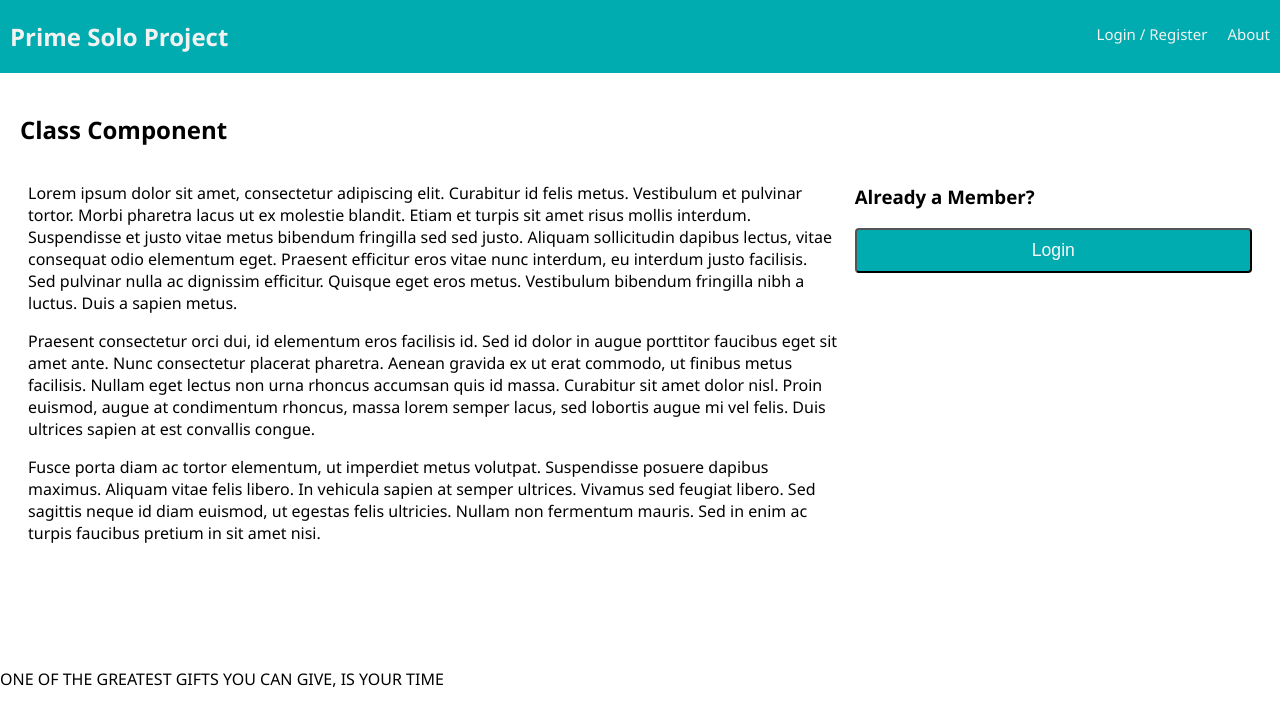
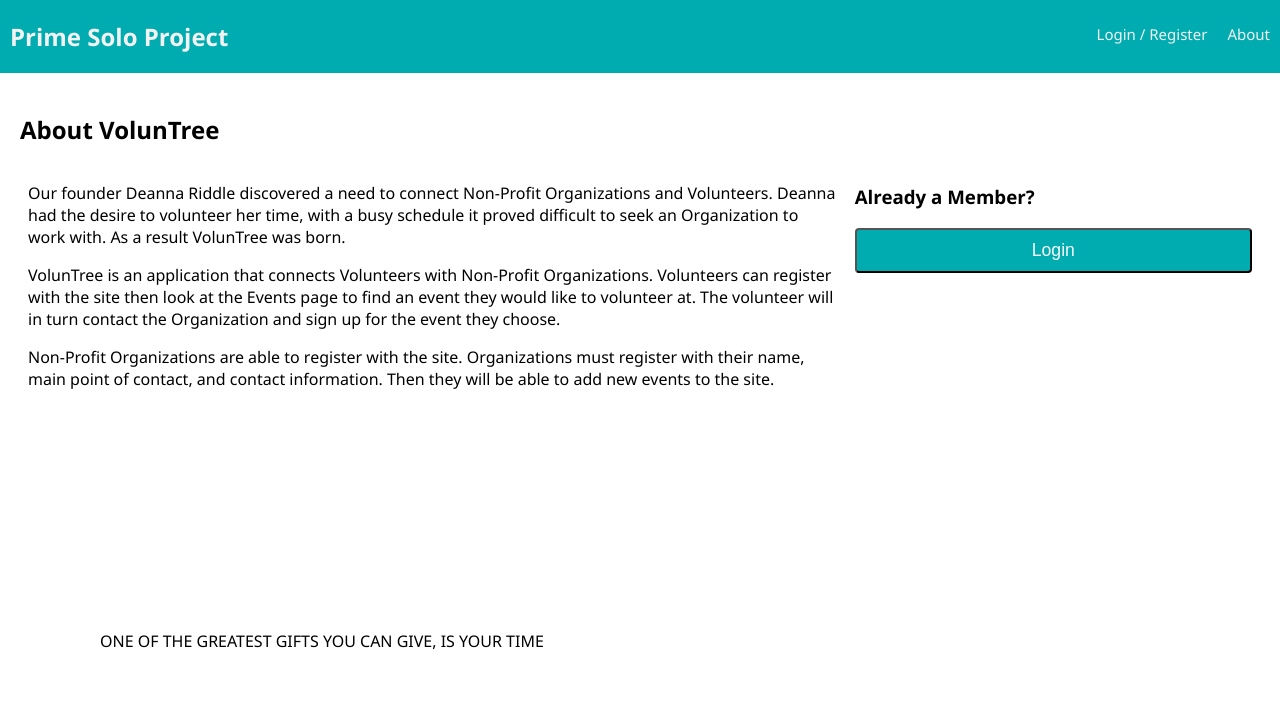
Before and after one commit to DeannaRiddle/solo-project-voluntree, a React app: page /#/home in a window 1280 px wide. Built offline with nearby package versions, Linux system fonts and the light colour scheme; no server answers.

Commit message:
filling in content

```diff
--- a/src/components/Footer/Footer.css
+++ b/src/components/Footer/Footer.css
@@ -1,3 +1,4 @@
 footer {
-    margin-top: 80px;
+  margin-top: 80px;
+  padding: 100px;
 }
--- a/src/components/LandingPage/LandingPage.js
+++ b/src/components/LandingPage/LandingPage.js
@@ -1,17 +1,17 @@
-import React, { Component } from 'react';
-import { connect } from 'react-redux';
-import mapStoreToProps from '../../redux/mapStoreToProps';
+import React, { Component } from "react";
+import { connect } from "react-redux";
+import mapStoreToProps from "../../redux/mapStoreToProps";
 
-import './LandingPage.css';
+import "./LandingPage.css";
 
 class LandingPage extends Component {
   state = {
-        heading: 'Class Component',
+    heading: "About VolunTree",
   };
 
   onLogin = (event) => {
-        this.props.history.push('/login');
-    }
+    this.props.history.push("/login");
+  };
 
   render() {
     return (
@@ -21,23 +21,30 @@ class LandingPage extends Component {
         <div className="grid">
           <div className="grid-col grid-col_8">
             <p>
-                            Lorem ipsum dolor sit amet, consectetur adipiscing elit. Curabitur id felis metus. Vestibulum et pulvinar tortor. Morbi pharetra lacus ut ex molestie blandit. Etiam et turpis sit amet risus mollis interdum. Suspendisse et justo vitae metus bibendum fringilla sed sed justo. Aliquam sollicitudin dapibus lectus, vitae consequat odio elementum eget. Praesent efficitur eros vitae nunc interdum, eu interdum justo facilisis. Sed pulvinar nulla ac dignissim efficitur. Quisque eget eros metus. Vestibulum bibendum fringilla nibh a luctus. Duis a sapien metus.
+              Our founder Deanna Riddle discovered a need to connect Non-Profit
+              Organizations and Volunteers. Deanna had the desire to volunteer
+              her time, with a busy schedule it proved difficult to seek an
+              Organization to work with. As a result VolunTree was born.
             </p>
 
             <p>
-                            Praesent consectetur orci dui, id elementum eros facilisis id. Sed id dolor in augue porttitor faucibus eget sit amet ante. Nunc consectetur placerat pharetra. Aenean gravida ex ut erat commodo, ut finibus metus facilisis. Nullam eget lectus non urna rhoncus accumsan quis id massa. Curabitur sit amet dolor nisl. Proin euismod, augue at condimentum rhoncus, massa lorem semper lacus, sed lobortis augue mi vel felis. Duis ultrices sapien at est convallis congue.
+              VolunTree is an application that connects Volunteers with
+              Non-Profit Organizations. Volunteers can register with the site
+              then look at the Events page to find an event they would like to
+              volunteer at. The volunteer will in turn contact the Organization
+              and sign up for the event they choose.
             </p>
 
             <p>
-                            Fusce porta diam ac tortor elementum, ut imperdiet metus volutpat. Suspendisse posuere dapibus maximus. Aliquam vitae felis libero. In vehicula sapien at semper ultrices. Vivamus sed feugiat libero. Sed sagittis neque id diam euismod, ut egestas felis ultricies. Nullam non fermentum mauris. Sed in enim ac turpis faucibus pretium in sit amet nisi.
+              Non-Profit Organizations are able to register with the site.
+              Organizations must register with their name, main point of
+              contact, and contact information. Then they will be able to add
+              new events to the site.
             </p>
           </div>
           <div className="grid-col grid-col_4">
             <h3>Already a Member?</h3>
-                        <button
-                            className="btn btn_sizeFull"
-                            onClick={this.onLogin}
-                        >
+            <button className="btn btn_sizeFull" onClick={this.onLogin}>
               Login
             </button>
           </div>
```
Lines whose indentation alone changed are shown as unchanged.
